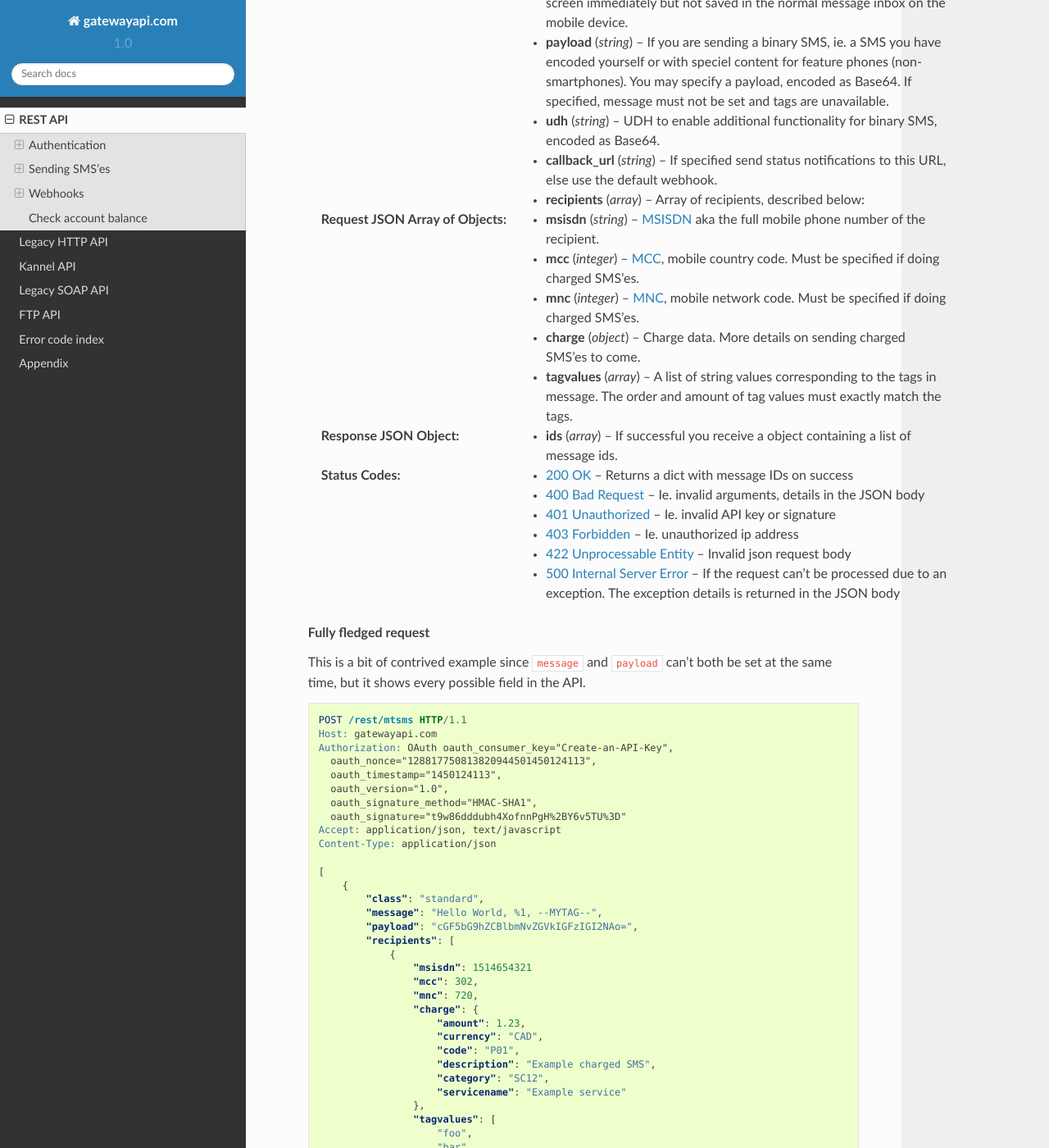
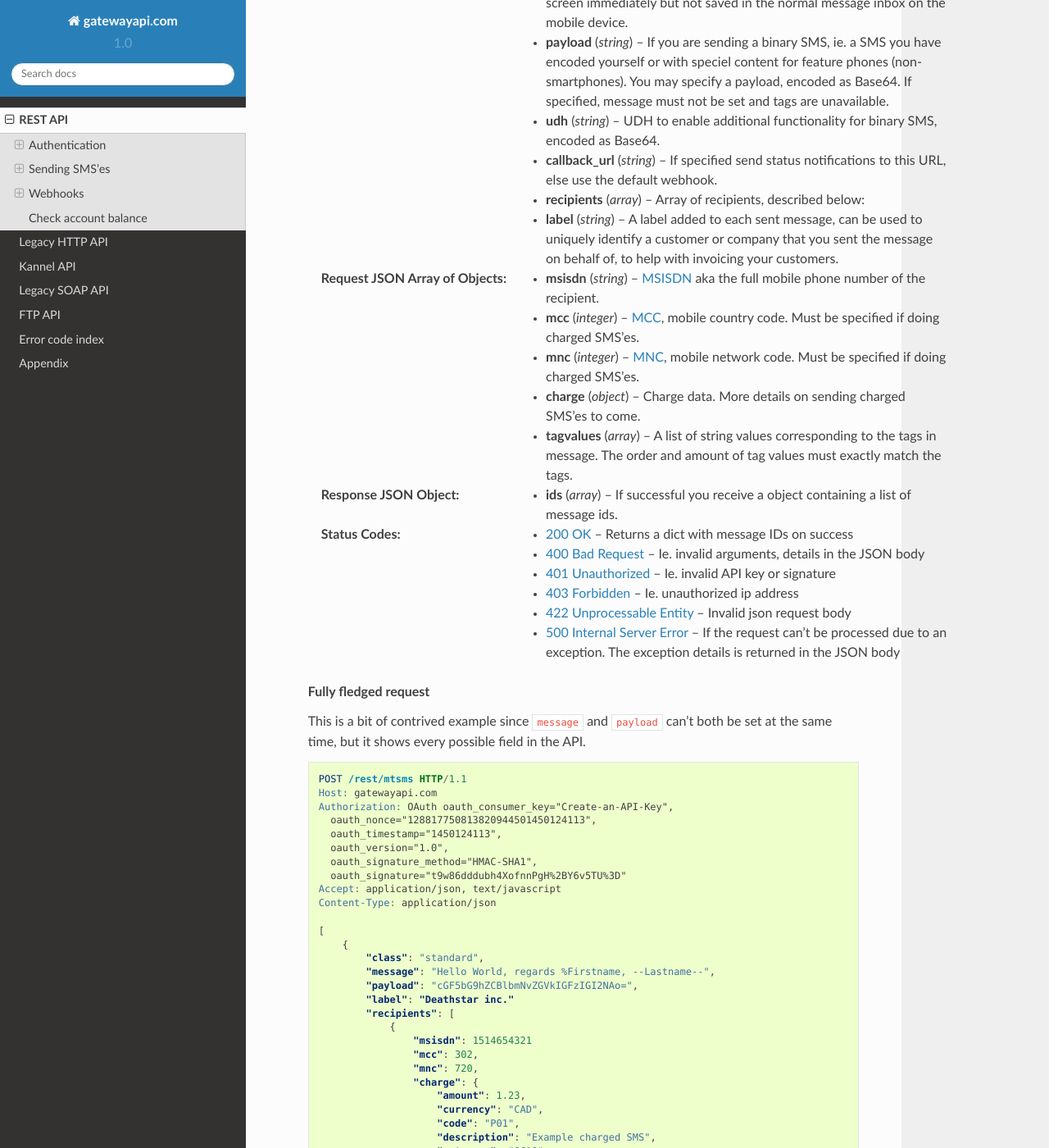
Before and after one commit to onlinecity/gatewayapi-docs, a Sphinx documentation site: the page built from docs/rest.rst, in a window 1280 px wide and 1400 px high, scrolled down 10580 px. Shown: the whole window at 82% size. Built offline with Sphinx 7.4.7 and the Read the Docs theme 2.0.0, drawn with Linux system fonts in a browser that asks for light colours; some of the changed text lies outside the part shown.

Commit message:
Add label field documentation
- Also better english in sms length.
- And clearer example of tags/tagvalues usage. (Have had a couple of questions on that)

```diff
--- a/docs/appendix.rst
+++ b/docs/appendix.rst
@@ -88,8 +88,9 @@ SMS Length
 
   Using :term:`GSM 03.38` the length is extended by only using 7 bits per
   character instead of the normal 8 bits used by UTF-8 this gives 160
-  characters for one page messages, when chaining the messages this
-  extension by using 7 bits leave 153 characters.
+  characters for one page messages, if a messages is longer than those 160
+  charcters, 7 bits will be used to chain the messages together as pages
+  giving a total of 153 characters per page.
 
   Using :term:`UCS2` encoding will enable to use a wide range of different
   characters that is not available in :term:`GSM 03.38`, this is achieved
--- a/docs/rest.rst
+++ b/docs/rest.rst
@@ -559,6 +559,7 @@ Advanced usage
    :<jsonarr integer mnc: :term:`MNC`, mobile network code. Must be specified if doing charged SMS'es.
    :<jsonarr object charge: Charge data. More details on sending charged SMS'es to come.
    :<jsonarr array tagvalues: A list of string values corresponding to the tags in message. The order and amount of tag values must exactly match the tags.
+   :<json string label: A label added to each sent message, can be used to uniquely identify a customer or company that you sent the message on behalf of, to help with invoicing your customers.
    :>json array ids: If successful you receive a object containing a list of message ids.
    :status 200: Returns a dict with message IDs on success
    :status 400: Ie. invalid arguments, details in the JSON body
@@ -589,8 +590,9 @@ Advanced usage
       [
           {
               "class": "standard",
-              "message": "Hello World, %1, --MYTAG--",
+              "message": "Hello World, regards %Firstname, --Lastname--",
               "payload": "cGF5bG9hZCBlbmNvZGVkIGFzIGI2NAo=",
+              "label": "Deathstar inc."
               "recipients": [
                   {
                       "msisdn": 1514654321
@@ -605,16 +607,16 @@ Advanced usage
                           "servicename": "Example service"
                       },
                       "tagvalues": [
-                          "foo",
-                          "bar"
+                          "Vader",
+                          "Darth"
                       ]
                   }
               ],
               "sender": "Test Sender",
               "sendtime": 915148800,
               "tags": [
-                  "--MYTAG--",
-                  "%1"
+                  "--Lastname--",
+                  "%Firstname"
               ],
               "userref": "1234",
               "priority": "NORMAL",
```
